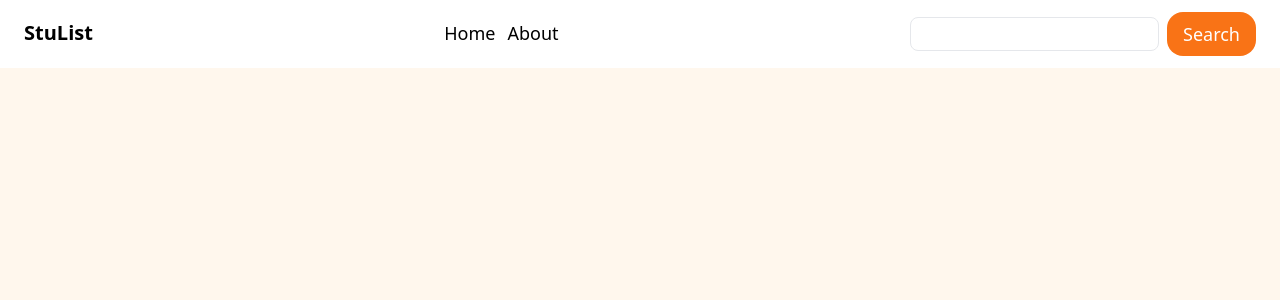
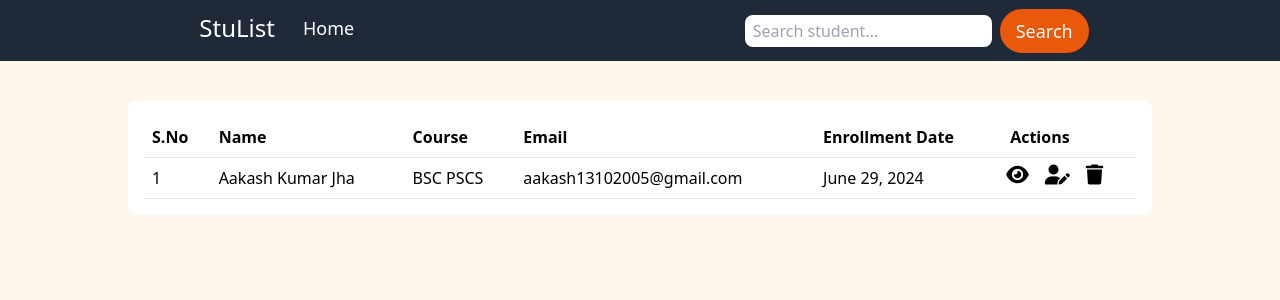
Before and after one commit to Aakashmid/StudentRecords, a Django app: page / in a window 1280 px wide. Shown: the top 300 px of the page. Run offline with Django 5.2, Linux system fonts and the light colour scheme; data comes from the database, SQL or seed files in the repository; some libraries are stand-ins or nearby versions.

Commit message:
Created detail.html , write class for tit

```diff
--- a/static/src/main.css
+++ b/static/src/main.css
@@ -446,6 +446,12 @@ video {
   display: none;
 }
 
+* {
+  padding: 0;
+  margin: 0;
+  box-sizing: border-box;
+}
+
 *, ::before, ::after {
   --tw-border-spacing-x: 0;
   --tw-border-spacing-y: 0;
@@ -554,8 +560,55 @@ video {
   --tw-contain-style:  ;
 }
 
+.container {
+  width: 100%;
+}
+
+@media (min-width: 640px) {
+  .container {
+    max-width: 640px;
+  }
+}
+
+@media (min-width: 768px) {
+  .container {
+    max-width: 768px;
+  }
+}
+
+@media (min-width: 1024px) {
+  .container {
+    max-width: 1024px;
+  }
+}
+
+@media (min-width: 1280px) {
+  .container {
+    max-width: 1280px;
+  }
+}
+
+@media (min-width: 1536px) {
+  .container {
+    max-width: 1536px;
+  }
+}
+
 .static {
   position: static;
+}
+
+.float-end {
+  float: inline-end;
+}
+
+.mx-auto {
+  margin-left: auto;
+  margin-right: auto;
+}
+
+.mt-10 {
+  margin-top: 2.5rem;
 }
 
 .block {
@@ -566,8 +619,28 @@ video {
   display: flex;
 }
 
+.table {
+  display: table;
+}
+
+.w-1\/2 {
+  width: 50%;
+}
+
+.w-\[80vw\] {
+  width: 80vw;
+}
+
+.w-full {
+  width: 100%;
+}
+
 .flex-col {
   flex-direction: column;
+}
+
+.items-start {
+  align-items: flex-start;
 }
 
 .items-center {
@@ -578,12 +651,14 @@ video {
   align-items: baseline;
 }
 
-.justify-center {
-  justify-content: center;
+.justify-around {
+  justify-content: space-around;
 }
 
-.justify-between {
-  justify-content: space-between;
+.space-x-2 > :not([hidden]) ~ :not([hidden]) {
+  --tw-space-x-reverse: 0;
+  margin-right: calc(0.5rem * var(--tw-space-x-reverse));
+  margin-left: calc(0.5rem * calc(1 - var(--tw-space-x-reverse)));
 }
 
 .space-x-3 > :not([hidden]) ~ :not([hidden]) {
@@ -592,20 +667,10 @@ video {
   margin-left: calc(0.75rem * calc(1 - var(--tw-space-x-reverse)));
 }
 
-.space-x-4 > :not([hidden]) ~ :not([hidden]) {
-  --tw-space-x-reverse: 0;
-  margin-right: calc(1rem * var(--tw-space-x-reverse));
-  margin-left: calc(1rem * calc(1 - var(--tw-space-x-reverse)));
-}
-
-.space-x-2 > :not([hidden]) ~ :not([hidden]) {
-  --tw-space-x-reverse: 0;
-  margin-right: calc(0.5rem * var(--tw-space-x-reverse));
-  margin-left: calc(0.5rem * calc(1 - var(--tw-space-x-reverse)));
-}
-
-.rounded-xl {
-  border-radius: 0.75rem;
+.space-y-2 > :not([hidden]) ~ :not([hidden]) {
+  --tw-space-y-reverse: 0;
+  margin-top: calc(0.5rem * calc(1 - var(--tw-space-y-reverse)));
+  margin-bottom: calc(0.5rem * var(--tw-space-y-reverse));
 }
 
 .rounded-3xl {
@@ -616,21 +681,27 @@ video {
   border-radius: 0.5rem;
 }
 
-.rounded-2xl {
-  border-radius: 1rem;
+.rounded-xl {
+  border-radius: 0.75rem;
 }
 
-.border {
-  border-width: 1px;
+.border-b {
+  border-bottom-width: 1px;
 }
 
-.border-\[1px\] {
-  border-width: 1px;
+.border-gray-600 {
+  --tw-border-opacity: 1;
+  border-color: rgb(75 85 99 / var(--tw-border-opacity));
 }
 
-.bg-black {
+.border-gray-300 {
+  --tw-border-opacity: 1;
+  border-color: rgb(209 213 219 / var(--tw-border-opacity));
+}
+
+.bg-gray-800 {
   --tw-bg-opacity: 1;
-  background-color: rgb(0 0 0 / var(--tw-bg-opacity));
+  background-color: rgb(31 41 55 / var(--tw-bg-opacity));
 }
 
 .bg-orange-50 {
@@ -638,14 +709,18 @@ video {
   background-color: rgb(255 247 237 / var(--tw-bg-opacity));
 }
 
+.bg-orange-600 {
+  --tw-bg-opacity: 1;
+  background-color: rgb(234 88 12 / var(--tw-bg-opacity));
+}
+
 .bg-white {
   --tw-bg-opacity: 1;
   background-color: rgb(255 255 255 / var(--tw-bg-opacity));
 }
 
-.bg-orange-500 {
-  --tw-bg-opacity: 1;
-  background-color: rgb(249 115 22 / var(--tw-bg-opacity));
+.p-1 {
+  padding: 0.25rem;
 }
 
 .p-2 {
@@ -656,19 +731,19 @@ video {
   padding: 0.75rem;
 }
 
-.px-6 {
-  padding-left: 1.5rem;
-  padding-right: 1.5rem;
+.px-2 {
+  padding-left: 0.5rem;
+  padding-right: 0.5rem;
 }
 
-.py-3 {
-  padding-top: 0.75rem;
-  padding-bottom: 0.75rem;
+.px-4 {
+  padding-left: 1rem;
+  padding-right: 1rem;
 }
 
-.px-3 {
-  padding-left: 0.75rem;
-  padding-right: 0.75rem;
+.py-1 {
+  padding-top: 0.25rem;
+  padding-bottom: 0.25rem;
 }
 
 .py-2 {
@@ -676,19 +751,8 @@ video {
   padding-bottom: 0.5rem;
 }
 
-.px-2 {
-  padding-left: 0.5rem;
-  padding-right: 0.5rem;
-}
-
-.py-1 {
-  padding-top: 0.25rem;
-  padding-bottom: 0.25rem;
-}
-
-.px-4 {
-  padding-left: 1rem;
-  padding-right: 1rem;
+.text-left {
+  text-align: left;
 }
 
 .text-lg {
@@ -696,12 +760,12 @@ video {
   line-height: 1.75rem;
 }
 
+.font-medium {
+  font-weight: 500;
+}
+
 .font-semibold {
   font-weight: 600;
-}
-
-.font-\[700\] {
-  font-weight: 700;
 }
 
 .text-white {
@@ -718,19 +782,34 @@ video {
   outline-style: solid;
 }
 
-.hover\:bg-gray-400:hover {
-  --tw-bg-opacity: 1;
-  background-color: rgb(156 163 175 / var(--tw-bg-opacity));
+.hover\:text-amber-600:hover {
+  --tw-text-opacity: 1;
+  color: rgb(217 119 6 / var(--tw-text-opacity));
 }
 
-.focus\:outline-none:focus {
-  outline: 2px solid transparent;
-  outline-offset: 2px;
+.hover\:shadow-xl:hover {
+  --tw-shadow: 0 20px 25px -5px rgb(0 0 0 / 0.1), 0 8px 10px -6px rgb(0 0 0 / 0.1);
+  --tw-shadow-colored: 0 20px 25px -5px var(--tw-shadow-color), 0 8px 10px -6px var(--tw-shadow-color);
+  box-shadow: var(--tw-ring-offset-shadow, 0 0 #0000), var(--tw-ring-shadow, 0 0 #0000), var(--tw-shadow);
+}
+
+.active\:text-gray-800:active {
+  --tw-text-opacity: 1;
+  color: rgb(31 41 55 / var(--tw-text-opacity));
 }
 
 @media (min-width: 1024px) {
-  .lg\:text-xl {
-    font-size: 1.25rem;
+  .lg\:p-4 {
+    padding: 1rem;
+  }
+
+  .lg\:text-2xl {
+    font-size: 1.5rem;
+    line-height: 2rem;
+  }
+
+  .lg\:text-lg {
+    font-size: 1.125rem;
     line-height: 1.75rem;
   }
 }
--- a/studentApp/models.py
+++ b/studentApp/models.py
@@ -1,6 +1,6 @@
 from django.db import models
 from django.core.exceptions import ValidationError
-
+from django.utils.text import slugify
 # Create your models here.
 
 def validate_phone_number(value):
--- a/studentApp/urls.py
+++ b/studentApp/urls.py
@@ -1,6 +1,8 @@
 from django.urls import path,include
 from studentApp import views
+app_name="StuApp"
 
 urlpatterns = [
-    path('',views.StudentList.as_view(),name='student-list')
+    path('',views.StudentList.as_view(),name='student-list'),
+    path('student/<int:pk>',views.StudentDetail.as_view(),name='Student-Detail')
 ]
--- a/studentApp/views.py
+++ b/studentApp/views.py
@@ -12,5 +12,8 @@ class StudentList(ListView):
     template_name='studentApp/index.html'
     context_object_name='students'
 
-# class StudentRetrieve(DetailView):
-#     model=Student
+
+class StudentDetail(DetailView):
+    model=Student
+    template_name='studentApp/studetail.html'
+    context_object_name='student'
--- a/templates/studentApp/base.html
+++ b/templates/studentApp/base.html
@@ -5,21 +5,21 @@
     <meta charset="UTF-8">
     <meta name="viewport" content="width=device-width, initial-scale=1.0">
     <link rel="stylesheet" href="{% static 'src/main.css' %}">
+    <script src="https://kit.fontawesome.com/72038e3a92.js" crossorigin="anonymous"></script>
     <title>{% block title %}
         {% endblock title %}</title>
 </head>
 <body class="bg-orange-50">
     <header>
-        <nav class="flex items-baseline bg-white px-6 py-3 justify-between space-x-4">
-            <p class="lg:text-xl font-[700] ">StuList</p>
-            <ul class="flex items-center space-x-3 p">
-                <li class=""><a href="/" class= "hover:bg-gray-400 text-lg ">Home</a></li>
-                <li class=""><a href="" class=" hover:bg-gray-400 text-lg ">About</a></li>
-            </ul>
-            <span class="flex space-x-2 items-center">
-                <input type="text" class="px-2 py-1  outline outline-none focus:outline-none border rounded-lg">
-                <button class="px-4 py-2 rounded-2xl text-lg bg-orange-500  text-white">Search</button>
+        <nav class="flex items-baseline bg-gray-800  py-2 justify-around  ">
+            <span class="flex items-center space-x-3">
+                <p class="lg:text-2xl text-white font-medium px-2 py-1 hover:text-amber-600 "><a href="/" class="">StuList</a></p>
+                <p class="lg:text-lg text-white px-2 py-1  hover:text-amber-600 "><a href="/" class="">Home</a></p>
             </span>
+            <form action="#" class="flex space-x-2 items-center">
+                <input type="text" class="px-2 py-1  outline outline-none  rounded-lg " placeholder="Search student...">
+                <button type="submit" class="px-4 text-white py-2 rounded-3xl text-lg bg-orange-600 hover:bg-orange  ">Search</button>
+            </form>
         </nav>
     </header>
     {% block content%}
--- a/templates/studentApp/index.html
+++ b/templates/studentApp/index.html
@@ -1,15 +1,37 @@
 {% extends "studentApp/base.html" %}
 
 {% block title %}
+Home
 {% endblock title %}
 
 {% block content%}
+<div class="container mt-10 w-full ">
+    <div class="w-[80vw] mx-auto rounded-lg lg:rouded-xl bg-white p-3 lg:p-4">
+        <table class="w-full">
+            <tr class="border-b">
+                <th class="text-left p-2" >S.No</th>
+                <th class="text-left p-2" >Name</th>
+                <th class="text-left p-2" >Course</th>
+                <th class="text-left p-2" >Email</th>
+                <th class="text-left p-2" >Enrollment Date</th>
+                <th class="text-left p-2" >Actions</th>
+            </tr>
+            {% for st in students %}
+            <tr class="border-b">
+                <td class="text-left p-2" >{{forloop.counter}}</td>
+                <td class="text-left p-2" >{{st.first_name}} {{st.last_name}}</td>
+                <td class="text-left p-2" >  {{st.course}}</td>
+                <td class="text-left p-2" >{{st.email}}</td>
+                <td class="text-left p-2" >{{st.enrollment_date}}</td>
+                <td class="flex items-baseline space-x-2">
+                    <a href="{% url "StuApp:Student-Detail" st.id %}" class="view-btn p-1 hover:shadow-xl active:text-gray-800 "><i class="fa-solid fa-eye fa-lg"></i></a>
+                    <a href="#" class="edit-btn p-1 hover:shadow-xl active:text-gray-800 "><i class="fa-solid fa-user-pen fa-lg"></i></a>
+                    <a href="#" class="delete-btn p-1 hover:shadow-xl active:text-gray-800 "><i class="fa-solid fa-trash fa-lg"></i></a>
+                </td>
 
-<div class="">
-    <!-- <ul class="flex flex-col">
-        {% for st in students %}
-        <li>{{st.first_name}} {{st.last_name}}</li>
-        {% endfor%}
-    </ul> -->
+            </tr>
+            {% endfor %}
+        </table>
+    </div>
 </div>
 {% endblock content%}
```
Also changed, not shown: static/src/input.css (+9 -0 lines), templates/studentApp/studetail.html (added, +25 -0 lines).
